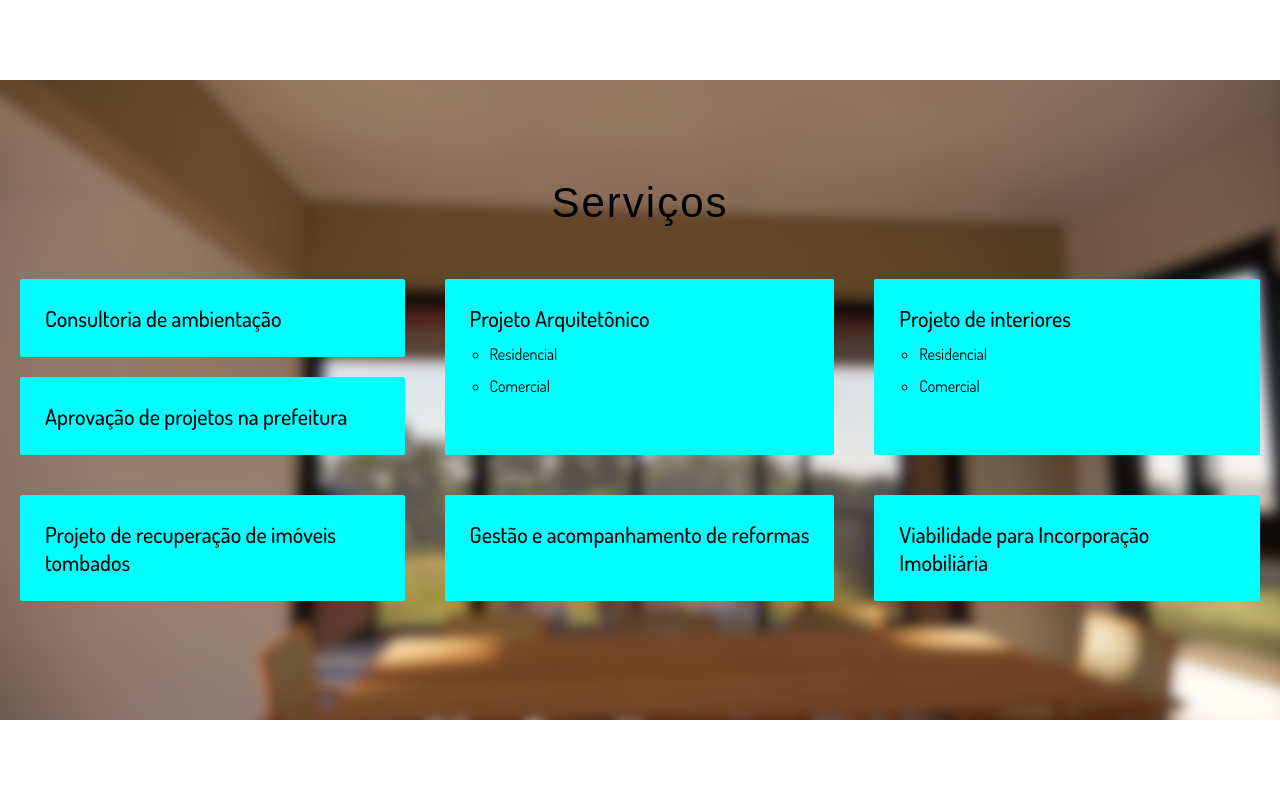
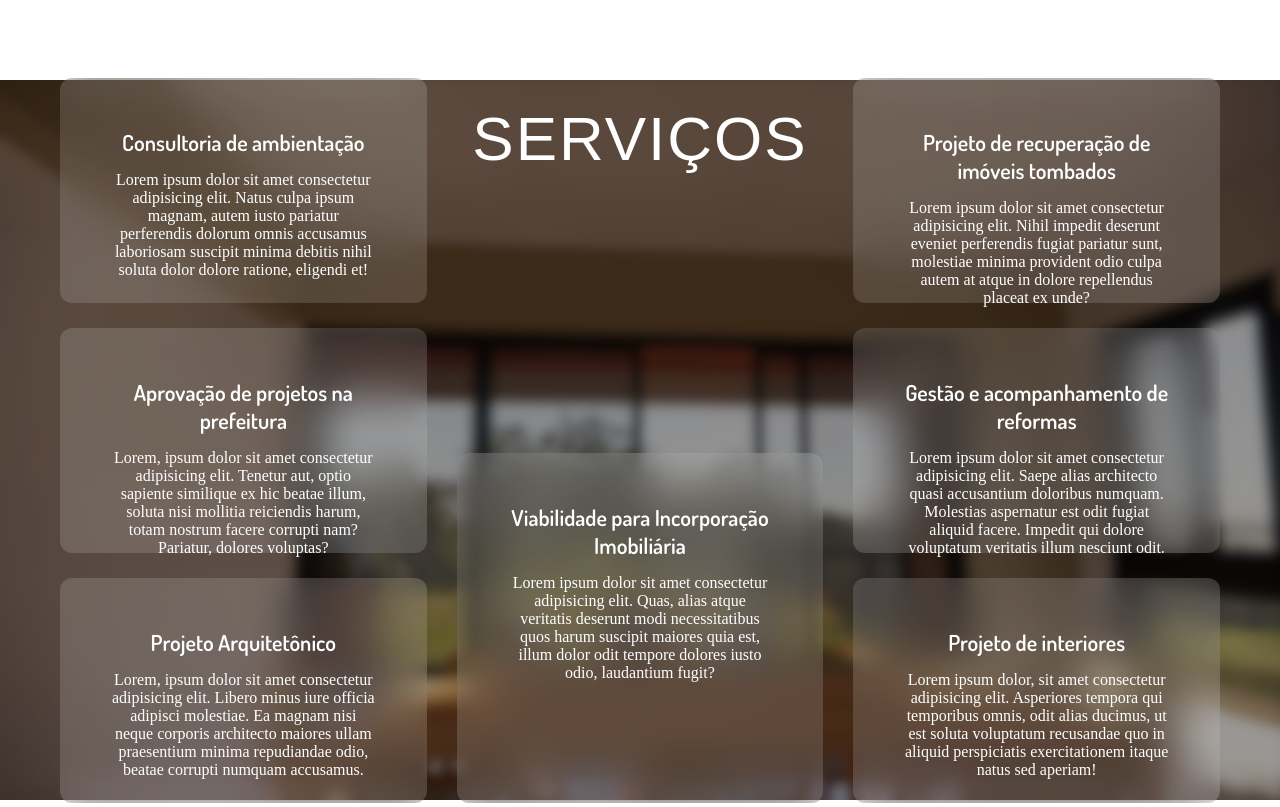
Before and after one commit to Marco-Ponce/ProjArqAlice, a plain HTML site: page index.html in a window 1280 px wide. Shown: the part 1020-1827 px from the top of the page. Drawn offline with Linux system fonts and the light colour scheme; a web font is replaced by a local one.

Commit message:
fix: ajustes estruturais e ajustes no designe, foi adicionado a seção de serviços, sera reformulada em breve

```diff
--- a/assets/css/style.css
+++ b/assets/css/style.css
@@ -23,7 +23,7 @@
 
 .fixed-NavBar {
     position: fixed;
-    z-index: 1;
+    z-index: 10;
     width: 100%;
     height: 50px;
     display: flex;
@@ -134,47 +134,99 @@ img {
 }
 
 
-
-.services{
+/* SERVIÇOS */
+.services {
     display: flex;
+    flex-direction: column;
     justify-content: center;
     align-items: center;
-    flex-direction: column;
-    height: 80vh;
+    height: 90vh;
     background-image: url(/assets/img/png/frentedesfoque.png);
     background-size: cover;
     background-position: center;
     background-repeat: no-repeat;
+    padding: 50px 20px;
     margin-bottom: 200px;
+    position: relative;
 }
-.services h2{
-    font-size: 42px;
+
+.services::before {
+    content: "";
+    position: absolute;
+    top: 0;
+    left: 0;
+    width: 100%;
+    height: 100%;
+    background: rgba(0, 0, 0, 0.4);
+    z-index: 1;
+}
+
+.services h2 {
+    font-size: 62px;
     font-family: var(--font-tertiary);
     font-weight: 400;
     letter-spacing: 2px;
-    margin-bottom: 32px;
-}
-.articleService{
-    display: grid;
-    grid-template-columns: auto auto auto;
-}
-.articleService article{
-    background-color: aqua;
-    border-radius: 2px;
-    padding: 25px;
-    margin: 20px;
-}
-.articleService article span{
-    font-size: 22px;
-    font-weight: 500;
-    font-family: var(--font-secondary);
+    margin-top: 50px;
+    color: white;
+    z-index: 2;
+    text-transform: uppercase;
+    text-align: center;
 }
 
-.articleService article ul li{
-    list-style: circle;
-    margin-top: 12px;
-    margin-left: 20px;
+.articleService {
+    display: grid;
+    grid-template-columns: repeat(auto-fit, minmax(280px, 1fr));
+    gap: 30px;
+    width: 100%;
+    padding: 40px;
+    z-index: 2;
+}
+
+.articleService article {
+    background: rgba(255, 255, 255, 0.15);
+    /* Fundo translúcido */
+    padding: 50px;
+    border-radius: 12px;
+    text-align: center;
+    transition: transform 0.3s ease, 0.3s ease;
+    backdrop-filter: blur(20px);
+    color: white;
+}
+
+.articleService article:hover {
+    transform: translateY(-5px);
+    background: rgba(255, 255, 255, 0.3);
+}
+
+.articleService article {
+    margin-bottom: 25px;
+}
+
+.articleService article span {
+    font-size: 22px;
+    font-weight: 600;
     font-family: var(--font-secondary);
+    display: block;
+    margin-bottom: 15px;
+    color: white;
+}
+
+
+.leftArticle {
+    margin-top: 25px;
+    display: grid;
+    grid-template-rows: 250px 250px 250px;
+}
+
+.midArticle {
+    display: grid;
+    grid-template-rows: 400px;
+}
+
+.rightArticle {
+    margin-top: 25px;
+    display: grid;
+    grid-template-rows: 250px 250px 250px;
 }
 
 
@@ -198,13 +250,13 @@ img {
 .formEmail h3 {
     margin-bottom: 64px;
     font-size: 42px;
-    font-family: "Big Shoulders", sans-serif;
+    font-family: var(--font-tertiary);
     font-weight: 400;
     letter-spacing: 2px;
 }
 
 .inputLabel,
-#labelMsg  {
+#labelMsg {
     font-size: 18px;
     display: flex;
     flex-direction: column;
@@ -288,7 +340,7 @@ img {
     margin-bottom: 24px;
 }
 
-.namemedia h3 {
+.namemedia h4 {
     letter-spacing: 2px;
     font-family: var(--font-tertiary);
     font-weight: 400;
--- a/index.html
+++ b/index.html
@@ -64,46 +64,66 @@
 
         <!--Serviços-->
         <section id="services" class="services">
-            <h2>Serviços</h2>
             <div class="articleService">
-
-                <div class="articleCompost">
+                <div class="leftArticle">
                     <article>
                         <span>Consultoria de ambientação</span>
+                        <p>Lorem ipsum dolor sit amet consectetur adipisicing elit. Natus culpa ipsum magnam, autem
+                            iusto pariatur perferendis dolorum omnis accusamus laboriosam suscipit minima debitis nihil
+                            soluta dolor dolore ratione, eligendi et!</p>
                     </article>
 
                     <article>
                         <span>Aprovação de projetos na prefeitura</span>
+                        <p>Lorem, ipsum dolor sit amet consectetur adipisicing elit. Tenetur aut, optio sapiente
+                            similique ex hic beatae illum, soluta nisi mollitia reiciendis harum, totam nostrum facere
+                            corrupti nam? Pariatur, dolores voluptas?</p>
+                    </article>
+
+                    <article>
+                        <span>Projeto Arquitetônico</span>
+                        <p>Lorem, ipsum dolor sit amet consectetur adipisicing elit. Libero minus iure officia adipisci
+                            molestiae. Ea magnam nisi neque corporis architecto maiores ullam praesentium minima
+                            repudiandae
+                            odio, beatae corrupti numquam accusamus.</p>
                     </article>
                 </div>
 
+                <div class="midArticle">
+                    <h2>Serviços</h2>
                     <article>
-                    <span>Projeto Arquitetônico</span>
-                    <ul>
-                        <li>Residencial</li>
-                        <li>Comercial</li>
-                    </ul>
+                        <span>Viabilidade para Incorporação Imobiliária</span>
+                        <p>Lorem ipsum dolor sit amet consectetur adipisicing elit. Quas, alias atque veritatis deserunt
+                            modi necessitatibus quos harum suscipit maiores quia est, illum dolor odit tempore dolores
+                            iusto
+                            odio, laudantium fugit?</p>
                     </article>
+                </div>
 
-                <article>
-                    <span>Projeto de interiores</span>
-                    <ul>
-                        <li>Residencial</li>
-                        <li>Comercial</li>
-                    </ul>
-                </article>
-
+                <div class="rightArticle">
                     <article>
                         <span>Projeto de recuperação de imóveis tombados</span>
+                        <p>Lorem ipsum dolor sit amet consectetur adipisicing elit. Nihil impedit deserunt eveniet
+                            perferendis fugiat pariatur sunt, molestiae minima provident odio culpa autem at atque in
+                            dolore
+                            repellendus placeat ex unde?</p>
                     </article>
 
                     <article>
                         <span>Gestão e acompanhamento de reformas</span>
+                        <p>Lorem ipsum dolor sit amet consectetur adipisicing elit. Saepe alias architecto quasi
+                            accusantium
+                            doloribus numquam. Molestias aspernatur est odit fugiat aliquid facere. Impedit qui dolore
+                            voluptatum veritatis illum nesciunt odit.</p>
                     </article>
+                    <article>
+                        <span>Projeto de interiores</span>
+                        <p>Lorem ipsum dolor, sit amet consectetur adipisicing elit. Asperiores tempora qui temporibus
+                            omnis, odit alias ducimus, ut est soluta voluptatum recusandae quo in aliquid perspiciatis
+                            exercitationem itaque natus sed aperiam!</p>
+                    </article>
+                </div>
 
-                <article>
-                    <span>Viabilidade para Incorporação Imobiliária</span>
-                </article>
             </div>
 
         </section>
```
Lines whose indentation alone changed are shown as unchanged.
